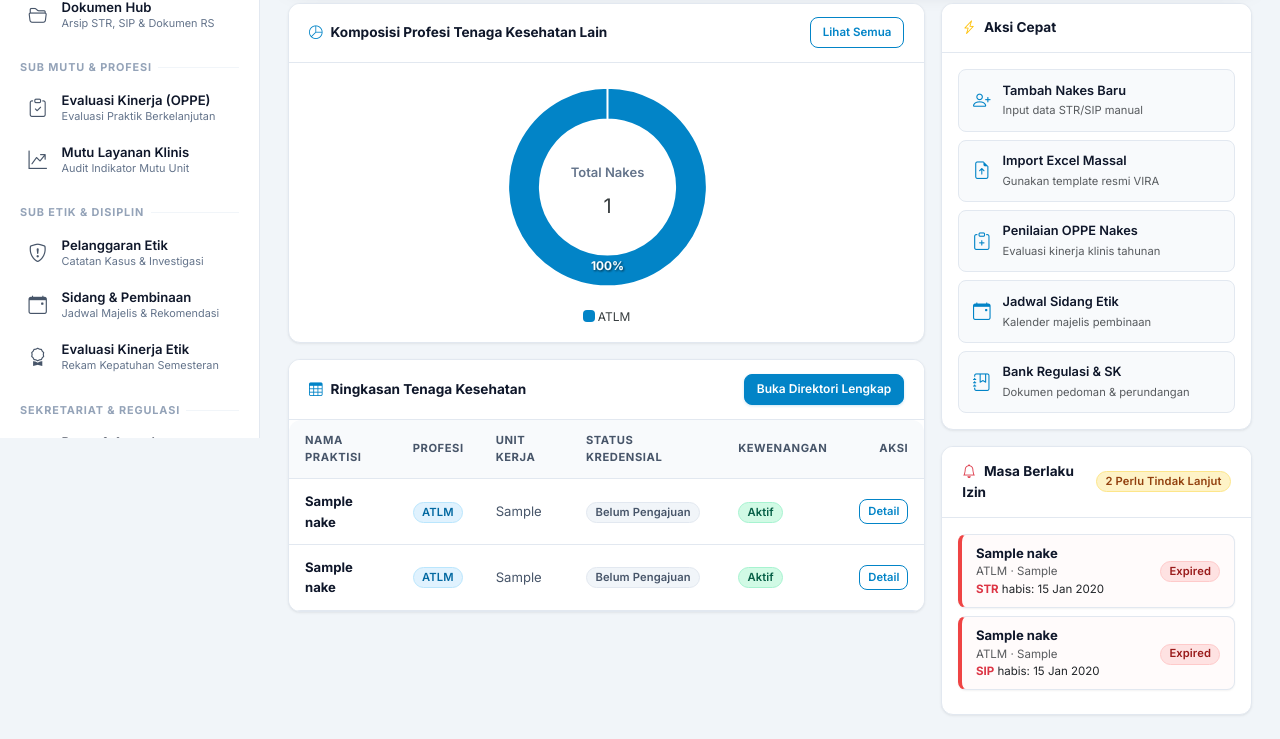
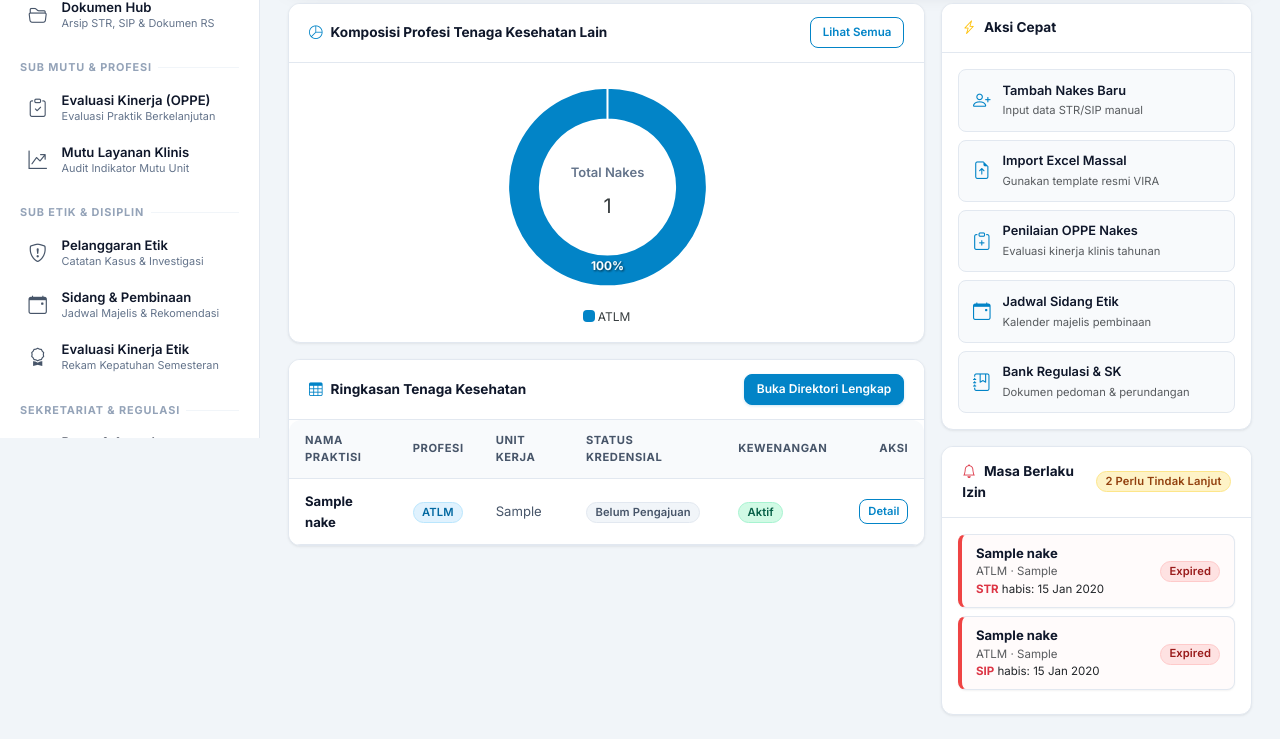
Before and after one commit to faishaltsq/sim-ktkl, a Django app: page / in a window 1280 px wide. Shown: the part 362-1101 px from the top of the page. Run offline with Django 5.2, Linux system fonts and the light colour scheme; a user stored in the database is signed in; data comes from the database, SQL or seed files in the repository; tables that the repository leaves empty hold one stand-in row (values such as "Sample post"); some libraries are stand-ins or nearby versions.

Commit message:
fix: dashboard tabel tidak duplikat nakes (nakes_at_risk unik) + merge variasi Lainnya di chart profesi

```diff
--- a/nakes/views.py
+++ b/nakes/views.py
@@ -191,8 +191,30 @@ def dashboard(request):
         .order_by('-jumlah')
         .values('nama', 'jumlah')
     )
-    profesi_labels = json.dumps([p['nama'] for p in profesi_stats])
-    profesi_values = json.dumps([p['jumlah'] for p in profesi_stats])
+
+    # Merge variasi "Lainnya" jadi satu bucket
+    LAINNYA_ALIASES = {'lainnya', 'lain', 'lain-lain', 'others', 'other', 'dll'}
+    merged = {}
+    for p in profesi_stats:
+        key = 'Lainnya' if p['nama'].strip().lower() in LAINNYA_ALIASES else p['nama']
+        merged[key] = merged.get(key, 0) + p['jumlah']
+    profesi_stats_clean = sorted(
+        [{'nama': k, 'jumlah': v} for k, v in merged.items()],
+        key=lambda x: -x['jumlah']
+    )
+    profesi_labels = json.dumps([p['nama'] for p in profesi_stats_clean])
+    profesi_values = json.dumps([p['jumlah'] for p in profesi_stats_clean])
+
+    # Nakes unik at risk (no duplicate per nakes)
+    seen_ids = set()
+    nakes_at_risk = []
+    for w in warnings:
+        nid = w['nakes'].pk
+        if nid not in seen_ids:
+            seen_ids.add(nid)
+            nakes_at_risk.append(w['nakes'])
+            if len(nakes_at_risk) >= 5:
+                break
 
     context = {
         'total': total,
@@ -201,6 +223,7 @@ def dashboard(request):
         'expired_count': expired_count,
         'near_expiry_count': near_expiry_count,
         'warnings': warnings,
+        'nakes_at_risk': nakes_at_risk,
         'profesi_labels': profesi_labels,
         'profesi_values': profesi_values,
     }
--- a/templates/nakes/dashboard.html
+++ b/templates/nakes/dashboard.html
@@ -263,33 +263,33 @@
                             </tr>
                         </thead>
                         <tbody>
-                            {% for n in warnings|slice:":5" %}
+                            {% for n in nakes_at_risk %}
                             <tr>
                                 <td>
-                                    <a href="{% url 'nakes:detail' n.nakes.pk %}" class="fw-bold text-decoration-none" style="color:var(--text-primary);">
-                                        {{ n.nakes.nama }}
+                                    <a href="{% url 'nakes:detail' n.pk %}" class="fw-bold text-decoration-none" style="color:var(--text-primary);">
+                                        {{ n.nama }}
                                     </a>
                                 </td>
-                                <td><span class="badge badge-status-info">{{ n.nakes.profesi.nama }}</span></td>
-                                <td style="color:var(--text-secondary);">{{ n.nakes.unit_kerja }}</td>
+                                <td><span class="badge badge-status-info">{{ n.profesi.nama }}</span></td>
+                                <td style="color:var(--text-secondary);">{{ n.unit_kerja }}</td>
                                 <td>
-                                    {% if n.nakes.status_kredensial == "Selesai" %}
+                                    {% if n.status_kredensial == "Selesai" %}
                                     <span class="badge badge-status-success">Selesai</span>
-                                    {% elif n.nakes.status_kredensial == "Dalam Proses" %}
+                                    {% elif n.status_kredensial == "Dalam Proses" %}
                                     <span class="badge badge-status-warning">Dalam Proses</span>
                                     {% else %}
-                                    <span class="badge badge-status-neutral">{{ n.nakes.status_kredensial }}</span>
+                                    <span class="badge badge-status-neutral">{{ n.status_kredensial }}</span>
                                     {% endif %}
                                 </td>
                                 <td>
-                                    {% if n.nakes.kewenangan_klinis == "Aktif" %}
+                                    {% if n.kewenangan_klinis == "Aktif" %}
                                     <span class="badge badge-status-success">Aktif</span>
                                     {% else %}
-                                    <span class="badge badge-status-warning">{{ n.nakes.kewenangan_klinis }}</span>
+                                    <span class="badge badge-status-warning">{{ n.kewenangan_klinis }}</span>
                                     {% endif %}
                                 </td>
                                 <td class="text-end">
-                                    <a href="{% url 'nakes:detail' n.nakes.pk %}" class="btn btn-sm btn-outline-primary" style="font-size:0.7rem;padding:0.2rem 0.5rem;">
+                                    <a href="{% url 'nakes:detail' n.pk %}" class="btn btn-sm btn-outline-primary" style="font-size:0.7rem;padding:0.2rem 0.5rem;">
                                         Detail
                                     </a>
                                 </td>
```
